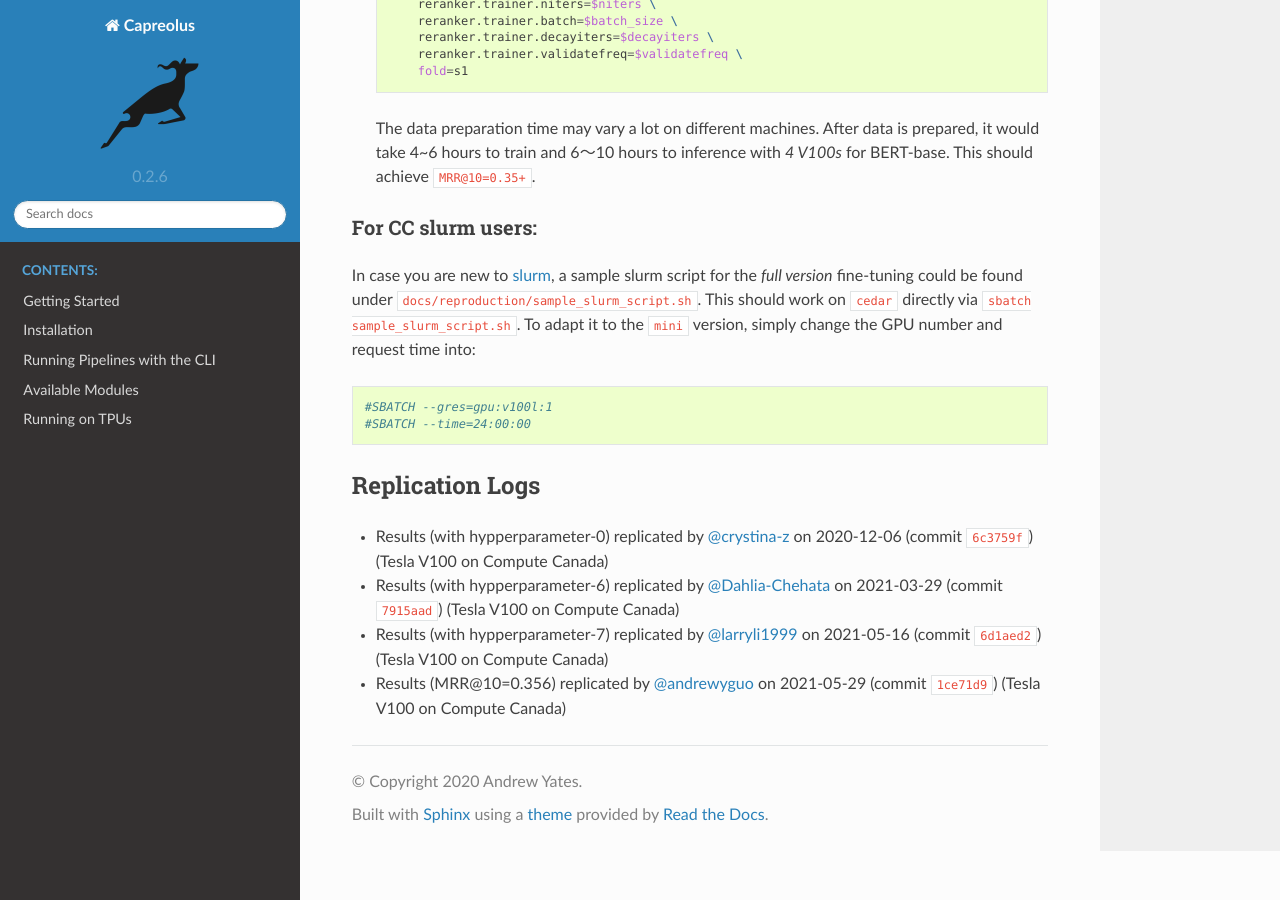
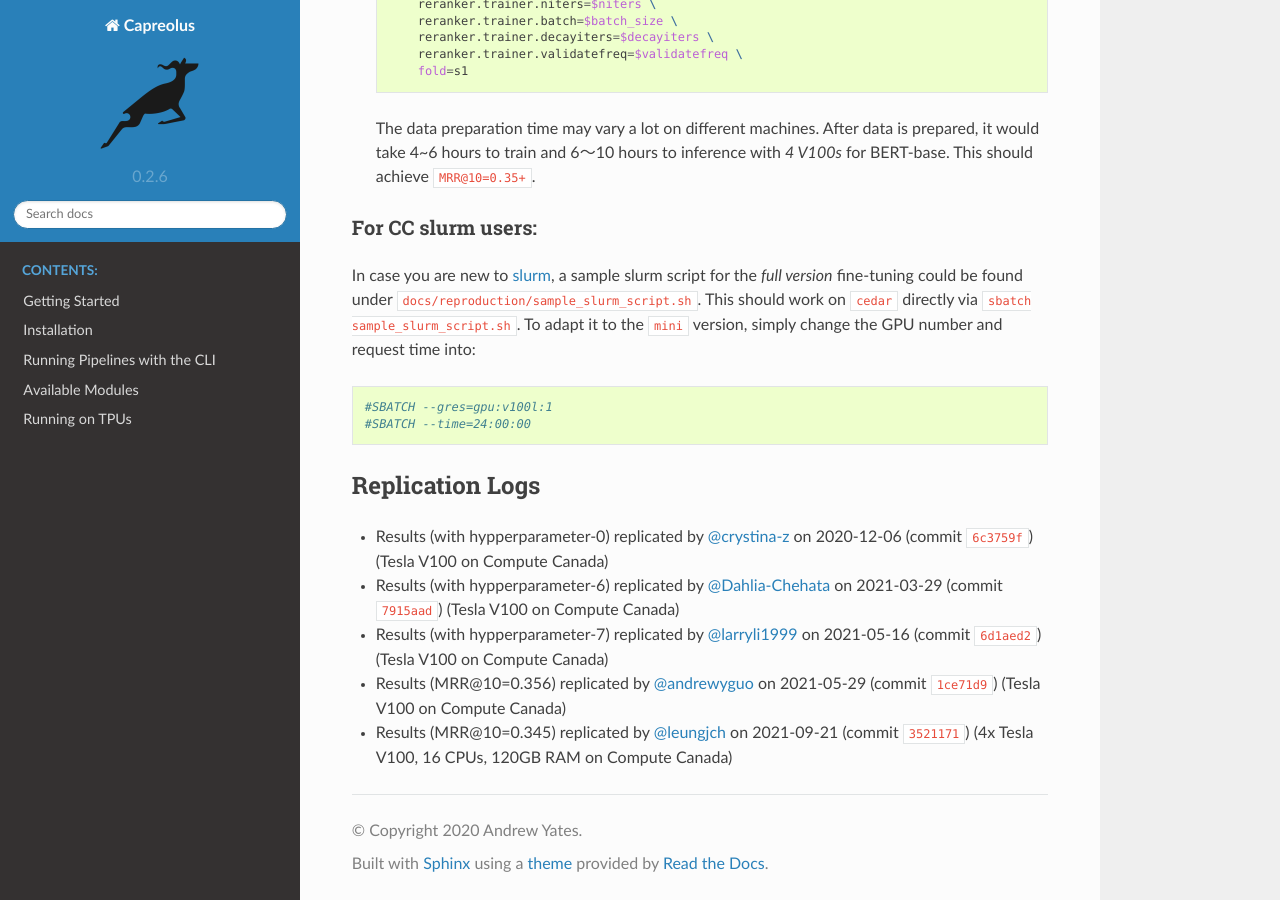
Before and after one commit to capreolus-ir/capreolus, a Sphinx documentation site: the page built from docs/reproduction/MS_MARCO.md, in a window 1280 px wide and 900 px high, scrolled down 935 px. Built offline with Sphinx 7.4.7 and the Read the Docs theme 2.0.0, drawn with Linux system fonts in a browser that asks for light colours.

Commit message:
Update repro log for monoBERT ranking on MS MARCO passage

```diff
--- a/docs/reproduction/MS_MARCO.md
+++ b/docs/reproduction/MS_MARCO.md
@@ -52,3 +52,4 @@
 + Results (with hypperparameter-6) replicated by [@Dahlia-Chehata](https://github.com/Dahlia-Chehata) on 2021-03-29 (commit [`7915aad`](https://github.com/capreolus-ir/capreolus/commit/7915aad75406527a3b88498926cff85259808696)) (Tesla V100 on Compute Canada)
 + Results (with hypperparameter-7) replicated by [@larryli1999](https://github.com/larryli1999) on 2021-05-16 (commit [`6d1aed2`](https://github.com/capreolus-ir/capreolus/commit/6d1aed29de7828ceb94560a8bf7c87f1af5458b5)) (Tesla V100 on Compute Canada)
 + Results (MRR@10=0.356) replicated by [@andrewyguo](https://github.com/andrewyguo) on 2021-05-29 (commit [`1ce71d9`](https://github.com/capreolus-ir/capreolus/commit/1ce71d93ab5473b40d4ae02768fd053261b27320)) (Tesla V100 on Compute Canada)
++ Results (MRR@10=0.345) replicated by [@leungjch](https://github.com/leungjch) on 2021-09-21 (commit [`3521171`](https://github.com/capreolus-ir/capreolus/commit/3521171ecf38cebfec5e19e22621bf9dfabf58d9)) (4x Tesla V100, 16 CPUs, 120GB RAM on Compute Canada)
```
